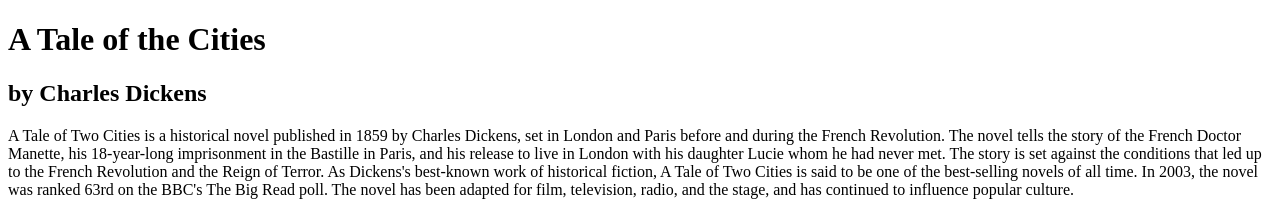
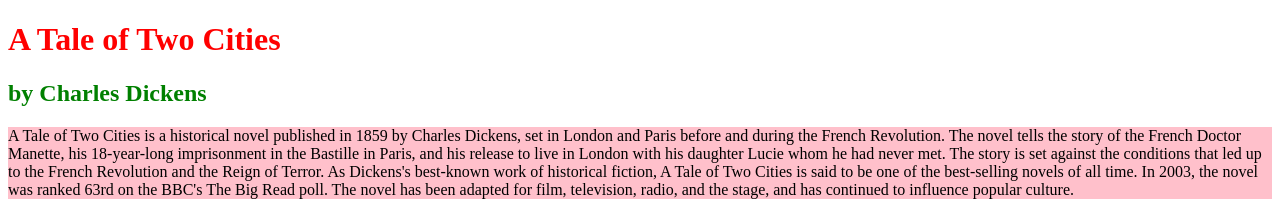
Before and after one commit to nombogo/projectone, a plain HTML site: page index.html in a window 1280 px wide. Shown: the top 212 px of the page. Drawn offline with Linux system fonts and the light colour scheme; grey boxes are pictures that could not be loaded.

Commit message:
addition of styles

```diff
--- /dev/null
+++ b/assets/style/index.css
@@ -0,0 +1,6 @@
+.subTitle{
+    color:green
+       }
+#paragraphOne{
+background-color: pink;
+}
--- a/index.html
+++ b/index.html
@@ -4,17 +4,22 @@
     <meta charset="UTF-8">
     <meta name="viewport" content="width=device-width, initial-scale=1.0">
     <title>story</title>
+<link rel="stylesheet" href="./assets/style/index.css"
+    <style>
+
+    </style>
 </head>
 <body>
-</-- title -->
-<h1> A Tale of the Cities</h1>
-</-- Title -->
-</-- sub title -->
-<h2> by Charles Dickens</h2>
-</-- paragraph -->
-<p>A Tale of Two Cities is a historical novel published in 1859 by Charles Dickens, set in London and Paris before and during the French Revolution. The novel tells the story of the French Doctor Manette, his 18-year-long imprisonment in the Bastille in Paris, and his release to live in London with his daughter Lucie whom he had never met. The story is set against the conditions that led up to the French Revolution and the Reign of Terror.
-    As Dickens's best-known work of historical fiction, A Tale of Two Cities is said to be one of the best-selling novels of all time. In 2003, the novel was ranked 63rd on the BBC's The Big Read poll. The novel has been adapted for film, television, radio, and the stage, and has continued to influence popular culture.</p>
-  </--  image -->
+<!-- Title -->
+<h1 style="color:red"> A Tale of Two Cities</h1>
+<!-- sub title -->
+<h2 class="subTitle"> by Charles Dickens</h2>
+<!-- paragraph -->
+<p id="paragraphOne">A Tale of Two Cities is a historical novel published in 1859 by Charles Dickens, set in London and Paris before and during the French Revolution. The novel tells the story of the French Doctor Manette, his 18-year-long imprisonment in the Bastille in Paris, and his release to live in London with his daughter Lucie whom he had never met. The story is set against the conditions that led up to the French Revolution and the Reign of Terror.
+    As Dickens's best-known work of historical fiction, A Tale of Two Cities is said to be one of the best-selling novels of all time. In 2003, the novel was ranked 63rd on the BBC's The Big Read poll. The novel has been adapted for film, television, radio, and the stage, and has continued to influence popular culture.
+</p>
+
+    <!--  image -->
 <div>
     <img src="https://upload.wikimedia.org/wikipedia/commons/3/3c/Tales_serial.jpg"
 </div>
```
